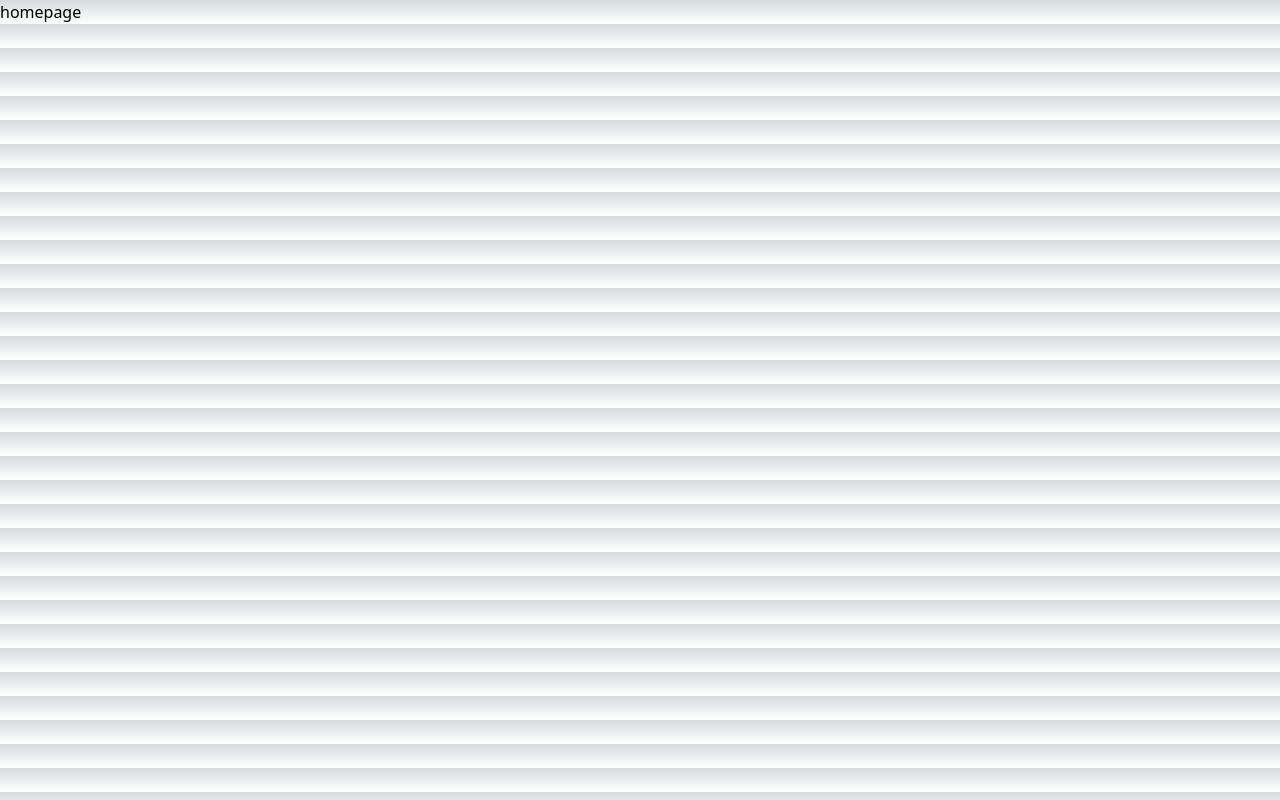
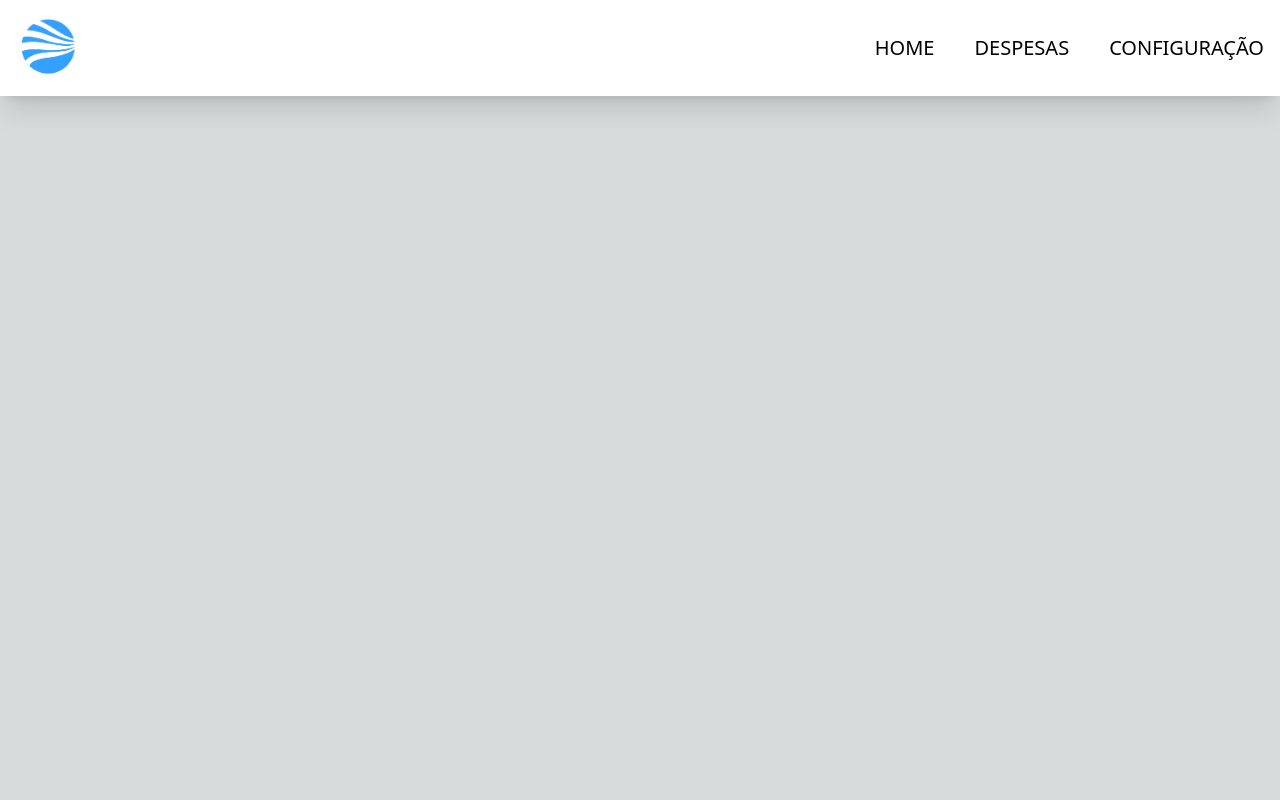
Before and after one commit to LaysAlmeida/projeto-organiza, a Next.js app in the folder projeto_organiza/: page /homepage in a window 1280 px wide. Built offline with nearby package versions, Linux system fonts and the light colour scheme.

Commit message:
Adição da Navbar

```diff
--- /dev/null
+++ b/projeto_organiza/src/components/Navbar.jsx
@@ -0,0 +1,105 @@
+import React from "react";
+import Image from 'next/image';
+import Logo from '../../public/Logo.png';
+import Link from "next/link";
+import { AiOutlineMenu, AiOutlineClose, AiOutlineInstagram, AiOutlineTwitter, AiOutlineFacebook } from 'react-icons/ai';
+import { useState } from "react";
+
+const Navbar = () => {
+
+    const [menuOpen, setMenuOpen] = useState(false)
+
+    const handleNav = () => {
+        setMenuOpen(!menuOpen);
+    }
+
+    return (
+        <nav className="fixed w-full h-24 shadow-xl bg-white">
+            <div className="flex justify-between items-center h-full w-full px-4 2x1:px-16 text-black">
+                <Link href='/'>
+                    <Image
+                        src={Logo}
+                        alt='Logo'
+                        width='65'
+                        height='45'
+                        className='cursor-pointer'
+                        priority
+                    />
+                </Link>
+                <div className="hidden sm:flex">
+                    <ul className="hidden sm:flex">
+                        <Link href='/'>
+                            <li className="ml-10 uppercase hover:border-b text-xl">Home</li>
+                        </Link>
+                        <Link href='/despesas'>
+                            <li className="ml-10 uppercase hover:border-b text-xl">Despesas</li>
+                        </Link>
+                        <Link href='/configuracao'>
+                            <li className="ml-10 uppercase hover:border-b text-xl">Configuração</li>
+                        </Link>
+                    </ul>
+                </div>
+                <div onClick={handleNav} className="sm:hidden cursor-pointer pl-24">
+                    <AiOutlineMenu size={25} />
+                </div>
+            </div>
+            <div className={
+                menuOpen
+                    ? 'fixed left-0 top-0 w-[65%] sm:hidden h-screen bg-[#ecf0f3] p-10 ease-in duration-500'
+                    : 'fixed left-[-100%] top-0 p-10 ease-in duration-500'
+            }
+            >
+                <div className="flex w-full items-center justify-end">
+                    <div onClick={handleNav} className="cursor-pointer text-black">
+                        <AiOutlineClose size={25} />
+                    </div>
+                </div>
+                <div className="flex-col py-4 text-black">
+                    <ul>
+                        <Link href='/'>
+                            <li
+                                onClick={() => setMenuOpen(false)}
+                                className="py-4 cursor-pointer"
+                            >
+                                Home
+                            </li>
+                        </Link>
+                        <Link href='/despesas'>
+                            <li
+                                onClick={() => setMenuOpen(false)}
+                                className="py-4 cursor-pointer"
+                            >
+                                Despesas
+                            </li>
+                        </Link>
+                        <Link href='/configuracao'>
+                            <li
+                                onClick={() => setMenuOpen(false)}
+                                className="py-4 cursor-pointer"
+                            >
+                                Configuração
+                            </li>
+                        </Link>
+                    </ul>
+                </div>
+                <div className="flex flex-row justify-around pt-10 items-center text-black">
+                    <AiOutlineInstagram size={30} className="cursor-pointer" />
+                    <AiOutlineTwitter size={30} className="cursor-pointer" />
+                    <AiOutlineFacebook size={30} className="cursor-pointer" />
+                </div>
+                <Link href='/'>
+                    <Image
+                        src={Logo}
+                        alt='Logo'
+                        width='65'
+                        height='45'
+                        className='fixed cursor-pointer pt-6 ml-14'
+                        priority
+                    />
+                </Link>
+            </div>
+        </nav>
+    )
+}
+
+export default Navbar
--- a/projeto_organiza/src/pages/homepage.js
+++ b/projeto_organiza/src/pages/homepage.js
@@ -1,22 +1,22 @@
-import { useRouter } from "next/router"
+//import { useRouter } from "next/router"
+import Navbar from "../components/Navbar";
 
-export const getStaticProps = async () => {
-    const { query } = useRouter();
-    const res = await fetch('http://localhost:3000/api/cadastros?cpf='+query.cpf)
-    const data = await res.json()
+//export const getStaticProps = async () => {
+  //  const { query } = useRouter();
+    //const res = await fetch('http://localhost:3000/api/cadastros?cpf='+query.cpf)
+    //const data = await res.json()
 
-      return {
-        props: {
-          cadastros: data,
-        }
-      }
-  }
+      //return {
+       // props: {
+        //  cadastros: data,
+       // }
+      //}
+  //}
 
-const homepage = props =>{
-    return(
+const homepage = props => {
+    return (
         <div>
-            homepage
-            {props.cadastros.nome}
+            <Navbar />
         </div>
     )
 }
```
Also changed, not shown: projeto_organiza/public/Logo.png (added).
